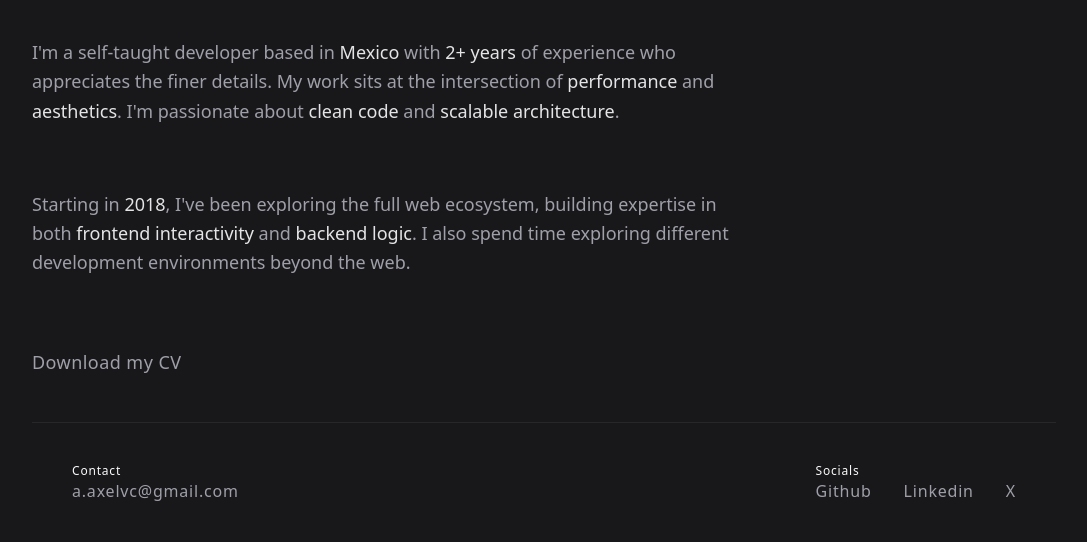
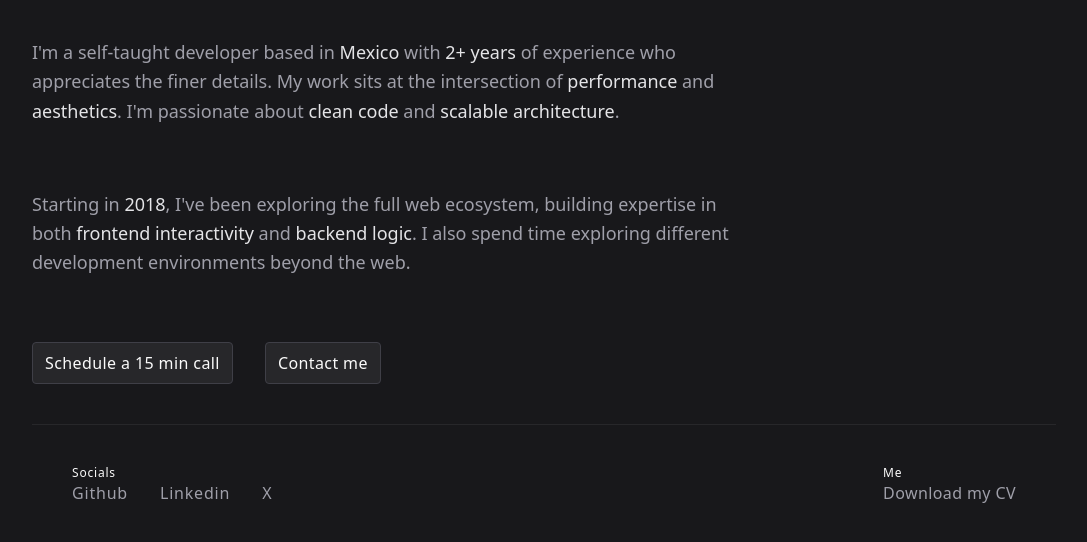
Before and after one commit to axelvc/portfolio, an Astro site: page / in a window 1280 px wide. Shown: the part 250-792 px from the top of the page, without its empty margins (96-1183 px from the left). Built offline with nearby package versions, Linux system fonts and the light colour scheme; Astro itself is replaced by a stand-in of ours.

Commit message:
feat: add metting link as CTA

```diff
--- a/src/components/Footer.astro
+++ b/src/components/Footer.astro
@@ -2,16 +2,20 @@
   class="flex flex-col sm:flex-row gap-20 justify-between border-t py-10 sm:px-10 mt-10 border-base-800 tracking-wider"
 >
   <section>
-    <h4 class="text-xs font-light">Contact</h4>
-    <a href="mailto:a.axelvc@gmail.com" class="text-base-400">a.axelvc@gmail.com</a>
-  </section>
-
-  <section>
-    <h4 class="text-xs font-light">Socials</h4>
+    <h3 class="text-xs font-light">Socials</h3>
     <ul class="flex gap-8 text-base-400">
       <li><a href="https://github.com/axelvc" rel="noopener noreferrer" target="_blank">Github</a></li>
       <li><a href="https://linkedin.com/in/axelvc" rel="noopener noreferrer" target="_blank">Linkedin</a></li>
       <li><a href="https://x.com/axel__vc" rel="noopener noreferrer" target="_blank">X</a></li>
     </ul>
   </section>
+
+  {Astro.url.pathname === '/' &&
+  <seciton>
+    <h3 class="text-xs font-light">Me</h3>
+    <a href="/cv_axel_vasquez.pdf" target="_blank" class="inline-block tracking-wide text-base-400">
+      Download my CV
+    </a>
+  </seciton>
+  }
 </footer>
--- a/src/pages/index.astro
+++ b/src/pages/index.astro
@@ -6,7 +6,14 @@ import Layout from '../layouts/Layout.astro'
 <Layout>
   <main class="mt-20">
     <div class="flex gap-6 sm:gap-10">
-      <Image src="/pug.svg" alt="" aria-hidden="true" width="70" height="70" class="select-none pointer-events-none w-18 sm:w-[88px] h-auto" />
+      <Image
+        src="/pug.svg"
+        alt=""
+        aria-hidden="true"
+        width="70"
+        height="70"
+        class="select-none pointer-events-none w-18 sm:w-[88px] h-auto"
+      />
       <h1 class="text-3xl sm:text-5xl font-bold tracking-wider">
         I'm Axel
         <span class="block text-2xl sm:text-4xl text-base-400">Web Developer</span>
@@ -26,8 +33,23 @@ import Layout from '../layouts/Layout.astro'
       also spend time exploring different development environments beyond the web.
     </p>
 
-    <a href="/cv_axel_vasquez.pdf" target="_blank" class="text-lg tracking-wide text-base-400 leading-10">
-      Download my CV
-    </a>
+    <div class="inline-flex items-center gap-8">
+      <a
+        href="https://cal.com/axel-vasquez-ddxxmd/15min"
+        target="_blank"
+        class="no-underline rounded px-3 py-2 tracking-wide transition-colors bg-base-800 border border-base-700 hover:bg-base-700"
+      >
+        Schedule a 15 min call
+      </a>
+
+      <a
+        href="mailto:a.axelvc@gmail.com"
+        rel="noopener noreferrer"
+        target="_blank"
+        class="no-underline rounded px-3 py-2 tracking-wide transition-colors bg-base-800 border border-base-700 hover:bg-base-700"
+      >
+        Contact me
+      </a>
+    </div>
   </main>
 </Layout>
```
